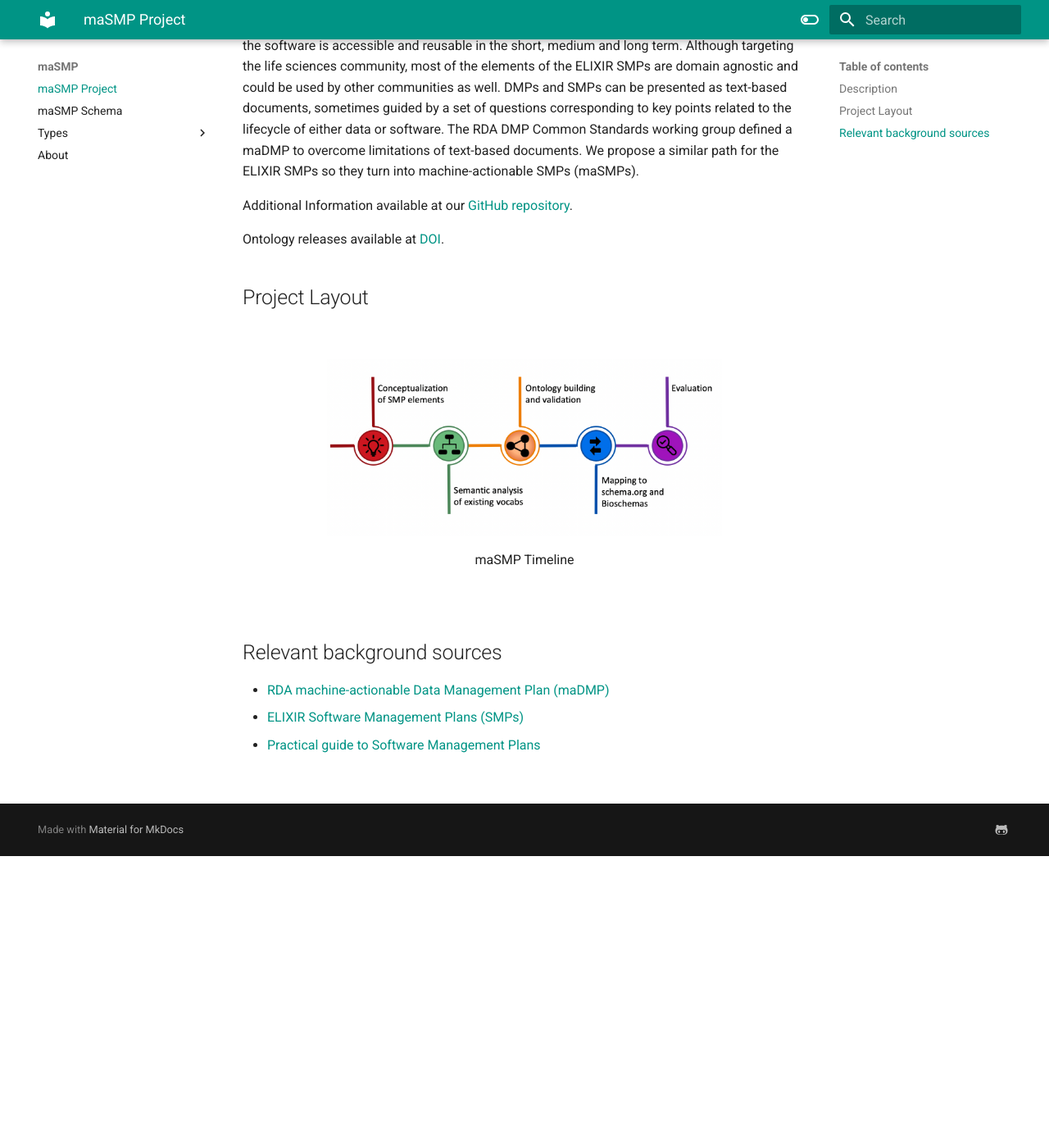
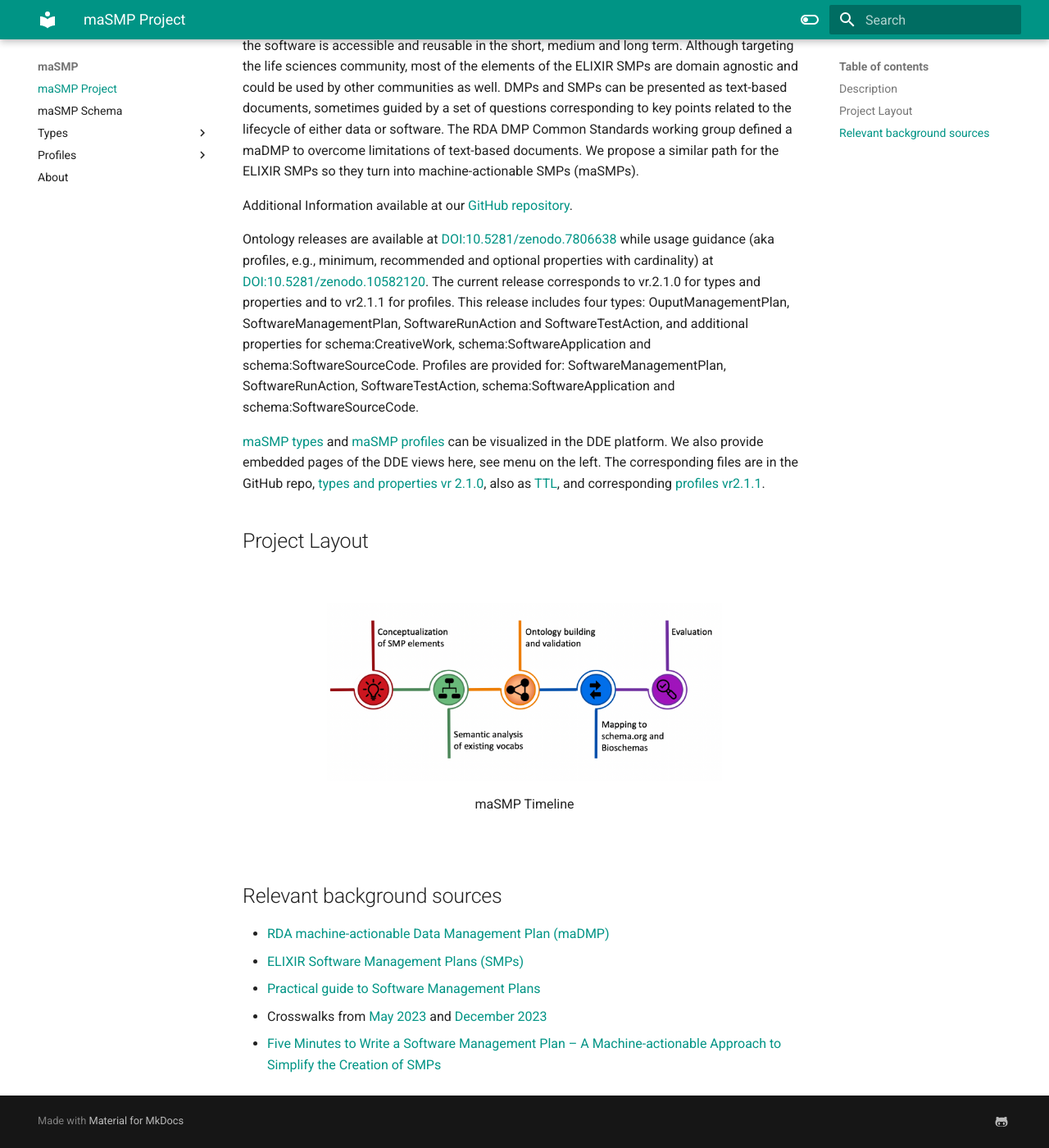
Before and after one commit to zbmed-semtec/maSMPs, an MkDocs documentation site: the page built from docs/index.md, in a window 1280 px wide and 1400 px high, scrolled down 356 px. Shown: the whole window at 82% size. Built offline with MkDocs 1.6.1 and Material for MkDocs 9.7.7, drawn with Linux system fonts in a browser that asks for light colours.

Commit message:
Update docs

```diff
--- a/docs/index.md
+++ b/docs/index.md
@@ -7,7 +7,9 @@ This project corresponds to an extension of the Research Data Alliance (RDA) [ma
 
 Additional Information available at our [GitHub repository](https://github.com/zbmed-semtec/maSPMs).
 
-Ontology releases available at [DOI](https://doi.org/10.5281/zenodo.7806639).
+Ontology releases are available at [DOI:10.5281/zenodo.7806638](https://doi.org/10.5281/zenodo.7806638) while usage guidance (aka profiles, e.g., minimum, recommended and optional properties with cardinality) at [DOI:10.5281/zenodo.10582120](https://doi.org/10.5281/zenodo.10582120). The current release corresponds to vr.2.1.0 for types and properties and to vr2.1.1 for profiles. This release includes four types: OuputManagementPlan, SoftwareManagementPlan, SoftwareRunAction and SoftwareTestAction, and additional properties for schema:CreativeWork, schema:SoftwareApplication and schema:SoftwareSourceCode. Profiles are provided for: SoftwareManagementPlan, SoftwareRunAction, SoftwareTestAction, schema:SoftwareApplication and schema:SoftwareSourceCode.
+
+[maSMP types](https://discovery.biothings.io/ns/maSMP) and [maSMP profiles](https://discovery.biothings.io/ns/maSMPProfiles) can be visualized in the DDE platform. We also provide embedded pages of the DDE views here, see menu on the left. The corresponding files are in the GitHub repo, [types and properties vr 2.1.0](https://github.com/zbmed-semtec/maSMPs/blob/main/schema/maSMP_schema_v2/maSMP_v2.jsonld), also as [TTL](https://github.com/zbmed-semtec/maSMPs/blob/main/schema/maSMP_schema_v2/maSMP_v2.ttl), and corresponding [profiles vr2.1.1](https://github.com/zbmed-semtec/maSMPs/blob/main/schema/maSMP_schema_v2/maSMP_profiles_v2.jsonld).
 
 
 ## Project Layout
@@ -59,3 +61,5 @@ Ontology releases available at [DOI](https://doi.org/10.5281/zenodo.7806639).
 * [RDA machine-actionable Data Management Plan (maDMP)](https://github.com/RDA-DMP-Common/RDA-DMP-Common-Standard)
 * [ELIXIR Software Management Plans (SMPs)](https://doi.org/10.37044/osf.io/k8znb)
 * [Practical guide to Software Management Plans](https://zenodo.org/record/7248877#.Y4XeHXaZOUk)
+* Crosswalks from [May 2023](https://doi.org/10.5281/zenodo.8087356) and [December 2023](https://doi.org/10.5281/zenodo.10275894)
+* [Five Minutes to Write a Software Management Plan – A Machine-actionable Approach to Simplify the Creation of SMPs](https://doi.org/10.5281/zenodo.10374839)
--- a/mkdocs.yml
+++ b/mkdocs.yml
@@ -5,6 +5,10 @@ nav:
     - 'maSMP_Schema.md'
     - Types:
       - 'Types/OutputManagementPlan.md'
+      - 'Types/SoftwareManagementPlan.md'
+      - 'Types/SoftwareRunAction.md'
+      - 'Types/SoftwareTestAction.md'
+    - Profiles:
       - 'Types/SoftwareManagementPlan.md'
       - 'Types/SoftwareSourceCode.md'
       - 'Types/SoftwareApplication.md'
```
Also changed, not shown: docs/Profiles/SoftwareApplication.md (added, +4 -0 lines), docs/Profiles/SoftwareManagementPlan.md (added, +4 -0 lines), docs/Profiles/SoftwareRunAction.md (added, +4 -0 lines), docs/Profiles/SoftwareSourceCode.md (added, +4 -0 lines), docs/Profiles/SoftwareTestAction.md (added, +4 -0 lines), docs/Types/SoftwareApplication.md (deleted, +0 -4 lines), docs/Types/SoftwareSourceCode.md (deleted, +0 -4 lines), docs/about.md (+2 -2 lines).
